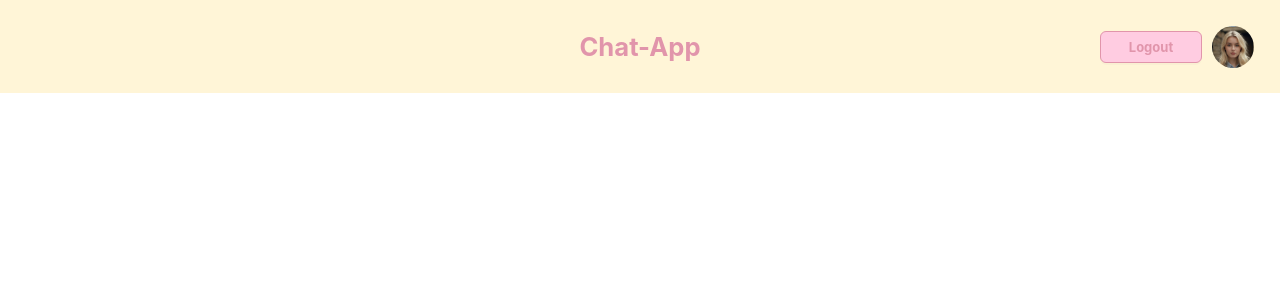
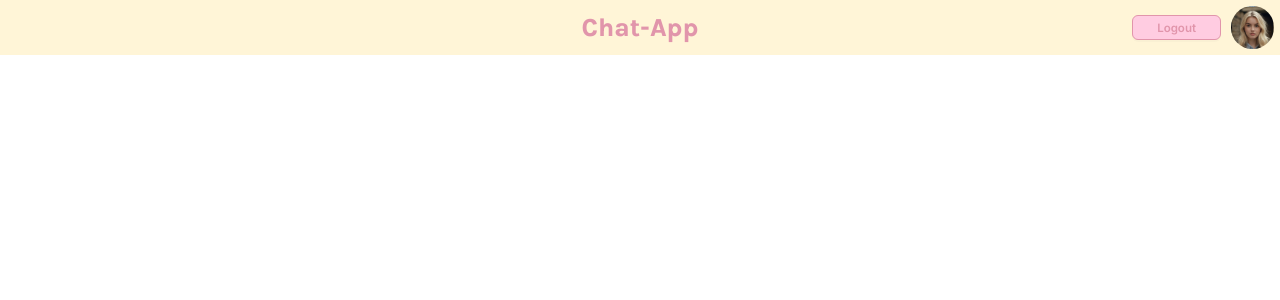
Before and after one commit to amitbaniya/ChatApp, a React (Create React App) app in the folder client/: page / in a window 1280 px wide. Shown: the top 300 px of the page. Built offline with nearby package versions, Linux system fonts and the light colour scheme.

Commit message:
Responsiveness + Font
size of logout button changed to vw
Fonts of Logo and Logout button

```diff
--- a/client/src/components/Header/Header.css
+++ b/client/src/components/Header/Header.css
@@ -1,11 +1,13 @@
+@import url("https://fonts.googleapis.com/css2?family=Inter:ital,opsz,wght@0,14..32,100..900;1,14..32,100..900&family=Karla:ital,wght@0,200..800;1,200..800&display=swap");
+@import url("https://fonts.googleapis.com/css2?family=Inter:ital,opsz,wght@0,14..32,100..900;1,14..32,100..900&family=Karla:ital,wght@0,200..800;1,200..800&display=swap");
+
 .header {
   color: #e195ab;
   background-color: #fff5d7;
   display: flex;
   justify-content: center; /* Center aligns all elements */
   align-items: center;
-
-  padding: 2vw;
+  padding: 0.5vw;
   position: relative; /* Allows absolute positioning for child elements */
 }
 
@@ -13,7 +15,9 @@
   position: absolute;
   font-size: 2vw;
   left: 50%;
-  transform: translateX(-50%); /* Moves the h1 to the exact center */
+  transform: translateX(-50%);
+  font-family: "karla";
+  font-weight: 750;
 }
 
 .profile-section {
@@ -25,12 +29,15 @@
 }
 
 .logout-button {
-  width: 8vw;
+  width: 7vw;
+  height: 2vw;
+
   background-color: #ffcce1;
   color: #e195ab;
   border-color: #e195ab;
-  font-size: small;
-  font-weight: bold;
+  font-family: "inter";
+  font-size: 0.9vw;
+  font-weight: 600;
 }
 
 .logout-button:hover {
@@ -76,6 +83,7 @@
 
   .logout-button {
     width: 9vw;
+    height: 4vw;
     font-size: 1.5vw;
   }
   .profile {
```
Also changed, not shown: client/public/logo192.png (deleted), client/public/logo512.png (deleted).
